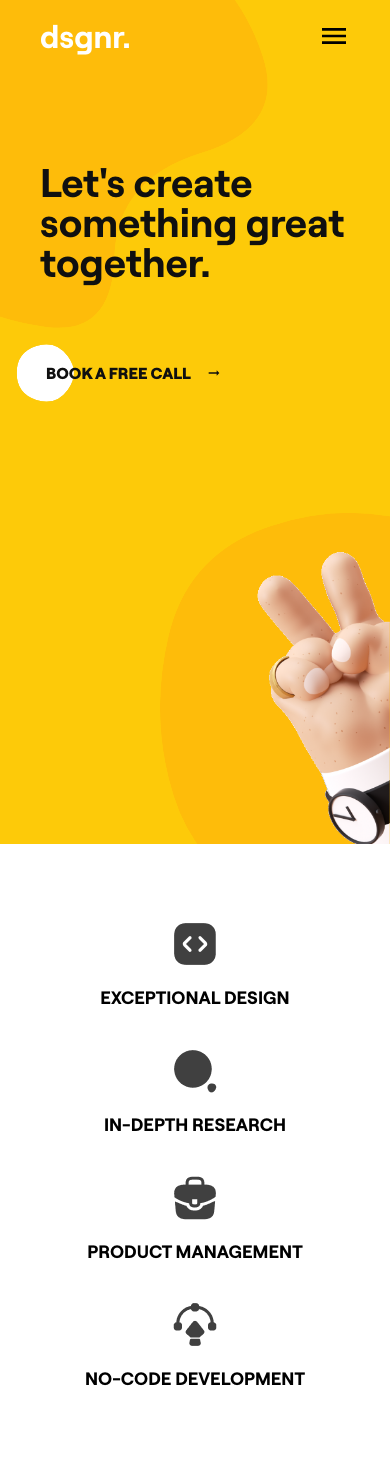
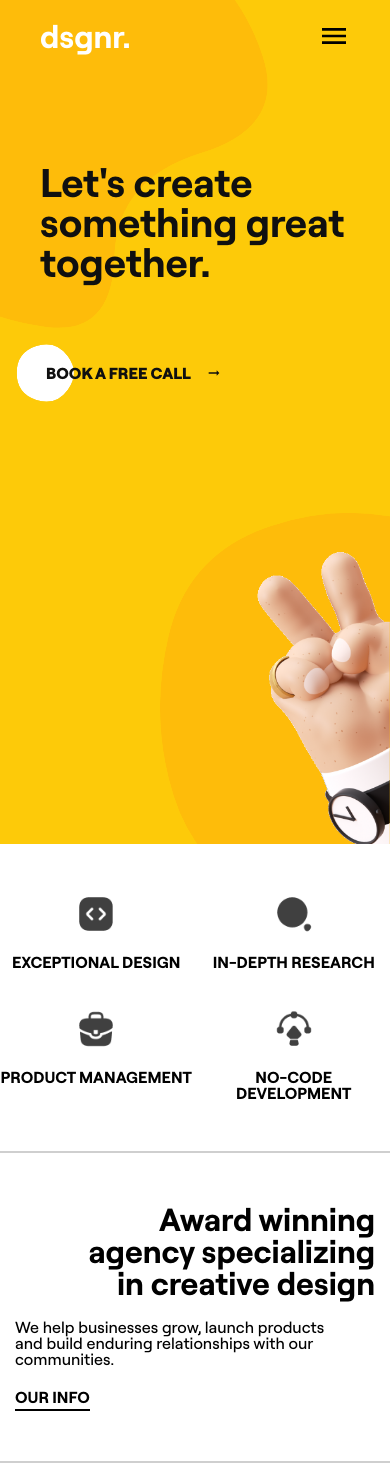
Before and after one commit to 21ance/dsgnr, a React (Vite) app: page / in a window 390 px wide. Built offline with nearby package versions, Linux system fonts and the light colour scheme.

Commit message:
improve responsiveness - HP section two

```diff
--- a/src/components/homepage/HomePage.jsx
+++ b/src/components/homepage/HomePage.jsx
@@ -4,6 +4,7 @@ import Hand from "./sectionOne/Hand";
 import hand_two_fingers from "../../images/hand_two_fingers.png";
 import hand_ok from "../../images/hand_ok.png";
 import Services from "./sectionTwo/Services";
+import Intro from "./sectionTwo/Intro";
 
 const HomePage = () => {
 	return (
@@ -25,6 +26,7 @@ const HomePage = () => {
 			</section>
 			<section className="section-two">
 				<Services />
+				<Intro />
 			</section>
 		</>
 	);
--- /dev/null
+++ b/src/components/homepage/sectionTwo/Intro.jsx
@@ -0,0 +1,21 @@
+const Intro = () => {
+	return (
+		<div className="intro">
+			<h2>
+				hello<span>.</span>
+			</h2>
+			<span className="award-text">
+				Award winning agency specializing in creative design
+			</span>
+			<div className="our-info">
+				<p>
+					We help businesses grow, launch products and build enduring
+					relationships with our communities.
+				</p>
+				<button>Our info</button>
+			</div>
+		</div>
+	);
+};
+
+export default Intro;
--- a/src/stylesheets/homepage/sectionOne.scss
+++ b/src/stylesheets/homepage/sectionOne.scss
@@ -1,5 +1,5 @@
 section.section-one {
-	background-color: $hero-bg;
+	background-color: $primary-ligther;
 	height: 100vh;
 	position: relative;
 	z-index: 0;
--- a/src/stylesheets/homepage/sectionTwo.scss
+++ b/src/stylesheets/homepage/sectionTwo.scss
@@ -1,6 +1,7 @@
 section.section-two {
 	position: relative;
 	background-color: $white;
+	border-bottom: 2px solid rgba(16, 16, 16, 0.2);
 
 	.services {
 		display: flex;
@@ -14,7 +15,7 @@ section.section-two {
 			flex-direction: column;
 			align-items: center;
 			text-transform: uppercase;
-			font-family: RoobertBold;
+			font-family: RoobertBold, sans-serif;
 			font-size: 18px;
 			gap: 20px;
 			text-align: center;
@@ -24,4 +25,151 @@ section.section-two {
 			}
 		}
 	}
+
+	.intro {
+		display: flex;
+		gap: 5vw;
+		flex-wrap: wrap;
+		justify-content: center;
+		align-items: center;
+		padding: 125px 0 125px 0;
+		height: fit-content;
+
+		h2 {
+			font-family: RoobertBold, sans-serif;
+			color: $primary-darker;
+			font-size: 100px;
+
+			span {
+				color: $black;
+			}
+		}
+
+		.award-text {
+			font-family: RoobertBold, sans-serif;
+			font-size: 44px;
+			width: 14ch;
+			text-align: right;
+		}
+
+		.our-info {
+			align-self: start;
+			display: flex;
+			flex-direction: column;
+			gap: 20px;
+			height: 100%;
+
+			p {
+				font-family: RoobertMedium, sans-serif;
+				font-size: 20px;
+				width: 31ch;
+			}
+
+			button {
+				background-color: transparent;
+				border: 0;
+				font-family: RoobertBold, sans-serif;
+				text-transform: uppercase;
+				width: fit-content;
+				padding: 0;
+				font-size: 20px;
+				cursor: pointer;
+			}
+
+			button::after {
+				content: "";
+				height: 2px;
+				background: black;
+				display: block;
+				margin-top: 2px;
+			}
+		}
+	}
 }
+
+@media only screen and (max-width: 1160px) {
+	body {
+		section.section-two {
+			.services {
+				gap: 5vw;
+
+				.icon-text {
+					font-size: 1rem;
+				}
+			}
+
+			.intro {
+				padding: 75px 0 75px 0;
+
+				h2 {
+					display: none;
+				}
+			}
+		}
+	}
+}
+
+@media only screen and (max-width: 850px) {
+	body {
+		section.section-two {
+			.intro {
+				.award-text {
+					font-size: 2rem;
+				}
+			}
+		}
+	}
+}
+
+@media only screen and (max-width: 725px) {
+	body {
+		section.section-two {
+			.services {
+				gap: 10vw;
+				padding: 50px 0 50px 0;
+				display: grid;
+				grid-template-columns: 1fr 1fr;
+				column-gap: 5px;
+
+				.icon-text {
+					display: flex;
+					flex-direction: column;
+					align-items: center;
+					text-transform: uppercase;
+					font-size: 1rem;
+					gap: 20px;
+					text-align: center;
+
+					img {
+						width: 40px;
+					}
+				}
+			}
+
+			.intro {
+				flex-direction: column;
+				padding: 50px 15px;
+				border-top: 2px solid rgba(16, 16, 16, 0.2);
+
+				.award-text {
+					align-self: flex-end;
+				}
+
+				.our-info {
+					align-self: start;
+					display: flex;
+					flex-direction: column;
+					gap: 20px;
+
+					p {
+						font-size: 1rem;
+					}
+
+					button {
+						font-size: 1rem;
+					}
+				}
+			}
+		}
+	}
+}
--- a/src/stylesheets/variables.scss
+++ b/src/stylesheets/variables.scss
@@ -1,3 +1,5 @@
-$hero-bg: #fdca09;
+$primary-ligther: #fdca09;
+$primary-darker: #fec00a;
 $white: #ffffff;
+$black: #000000;
 $dark-font: #101010;
```
